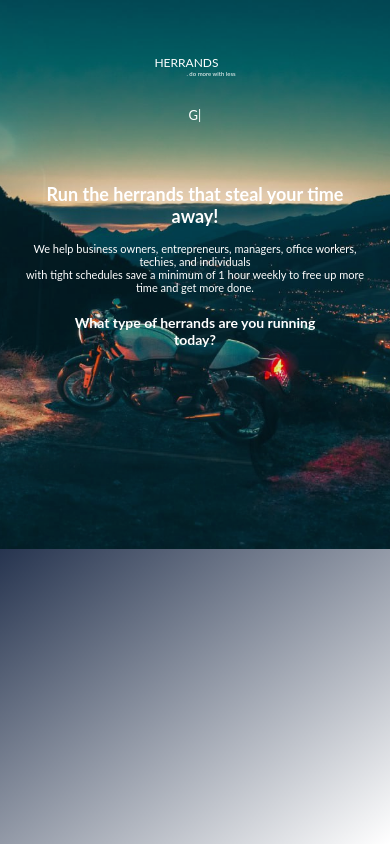
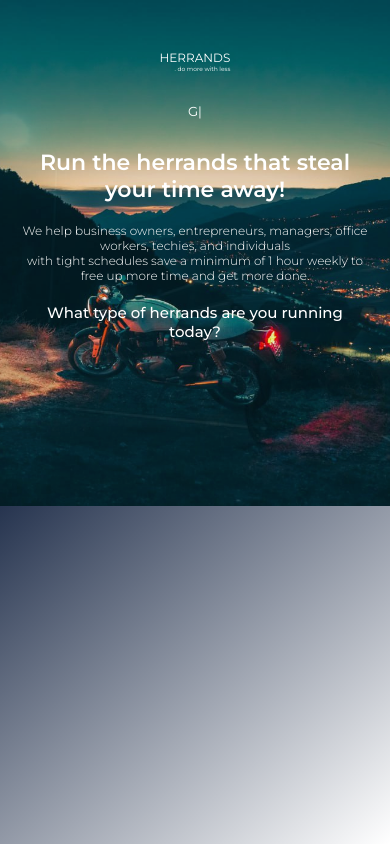
Before and after one commit to jummie-jk/Herrands-Website, a React (Create React App) app: page / in a window 390 px wide. Built offline with nearby package versions, Linux system fonts and the light colour scheme.

Commit message:
mobile view update

```diff
--- a/public/index.html
+++ b/public/index.html
@@ -4,6 +4,9 @@
     <meta charset="utf-8" />
     <meta name="viewport" content="width=device-width, initial-scale=1" />
     <title>Herrands App</title>
+    <link rel="preconnect" href="https://fonts.googleapis.com">
+    <link rel="preconnect" href="https://fonts.gstatic.com" crossorigin>
+    <link href="https://fonts.googleapis.com/css2?family=Lato:wght@700&family=Montserrat:wght@100;300;400;500;600&display=swap" rel="stylesheet">
   </head>
   <body>
 
--- a/src/index.css
+++ b/src/index.css
@@ -7,14 +7,14 @@ html {
   font-size: 62.5%;
 }
 body {
-  font-family: "Lato", sans-serif;
+  font-family: 'Montserrat', sans-serif;
   box-sizing: border-box;
   overflow: hidden;
 }
 
 /* Background image and Animation section */
 .background--img{
-      height: 65vh;
+      height: 60vh;
       width: 100%;
       background-size: cover;
       background-position: center;
@@ -116,7 +116,7 @@ body {
 
 /* Contact Us Section */
 .herrands--container{
-  height: 35vh;
+  height: 40vh;
   background-image: linear-gradient(to right bottom, #26344f,#fff);
 }
 .herrand-img{
--- a/src/mediaquery.css
+++ b/src/mediaquery.css
@@ -1,9 +1,9 @@
 /* Media Query */
-@media (min-width: 701px) and (max-width: 900px) {
+@media (min-width: 701px) and (max-width: 950px) {
 
     .branding{
-      margin-top: 2rem;
-      margin-left: 2rem;
+      margin-top: 3rem;
+      margin-left: 2.5rem;
 
     }
     .herrand--brandname {
@@ -17,23 +17,23 @@
     }
     .herrand--greeting{
       font-size: 1.5rem;
-      margin-top: 2rem;
-      margin-right: 2rem;
+      margin-top: 3rem;
+      margin-right: 2.5rem;
      }
      .main--text{
-      margin-top: 6rem;
+      margin-top: 8rem;
       padding: 3rem;
     }
     .main--text h1{
       font-size: 3rem;
-      margin-bottom: 1.5rem;
+      margin-bottom: 3rem;
     }
     .main--text p{
-      font-size: 1.2rem;
-      margin-bottom: 1.5rem;
+      font-size: 1.5rem;
+      margin-bottom: 3rem;
     }
     .main--text h3{
-      font-size: 1.5rem;
+      font-size: 1.7rem;
       margin-bottom: 1.5rem;
     }
   }
@@ -59,20 +59,23 @@
       margin-right: 1.5rem;
      }
      .main--text{
-      margin-top: 5rem;
+      margin-top: 5.5rem;
       padding: 2rem;
     }
     .main--text h1{
       font-size: 2.5rem;
-      margin-bottom: 2rem;
+      margin-bottom: 2.5rem;
+      font-weight: 600;
     }
     .main--text p{
-      font-size: 1rem;
-      margin-bottom: 2rem;
+      font-size: 1.4rem;
+      padding-bottom: 1.5rem;
+      font-weight: 300;
     }
     .main--text h3{
-      font-size: 1.2rem;
+      font-size: 2rem;
       margin-bottom: 2rem;
+      font-weight: 00;
     }
   }
 
@@ -86,7 +89,7 @@
     }
 
     .branding{
-      padding-top: 2.5rem;
+      padding-top: 2rem;
       margin-left: 0;
 
     }
@@ -97,7 +100,7 @@
 
     .herrand--text{
       font-size: .6rem;
-      padding-left: 3.2rem;
+      padding-left: 1.5rem;
       padding-bottom: -3rem;
 
     }
@@ -107,20 +110,23 @@
       margin-right: 0;
      }
      .main--text{
-      margin-top: 3.5rem;
-      padding: 2.5rem;
+      margin-top: 1rem;
+      padding: 2rem;
     }
     .main--text h1{
-      font-size: 1.8rem;
-      margin-bottom: 1.5rem;
+      font-size: 2.2rem;
+      margin-bottom: 2rem;
+      font-weight: 600;
     }
     .main--text p{
-      font-size: 1.1rem;
+      font-size: 1.2rem;
       margin-bottom: 2rem;
+      font-weight: 300;
     }
     .main--text h3{
-      font-size: 1.4rem;
-      margin-bottom: 2rem;
+      font-size: 1.5rem;
+      padding-bottom: 2rem;
+      font-weight: 500;
     }
     .herrand-img{
         /* margin-top: -25rem; */
@@ -131,3 +137,40 @@
 
       }
   }
+  @media (max-width: 371px) {
+
+      .branding{
+        padding-top: 1.5rem;
+      }
+      .herrand--brandname {
+        font-size: 1rem;
+
+      }
+      .herrand--text{
+        font-size: .5rem;
+        padding-left: 1.2rem;
+        padding-bottom: -3rem;
+
+      }
+      .herrand--greeting{
+        font-size: 1.1rem;
+
+       }
+       .main--text{
+        margin-top: 1.3rem;
+        padding: 2rem;
+      }
+      .main--text h1{
+        font-size: 1.8rem;
+        margin-bottom: 1rem;
+      }
+      .main--text p{
+        font-size: 1rem;
+        margin-bottom: 1rem;
+
+      }
+      .main--text h3{
+        font-size: 1.2rem;
+
+      }
+  }
```
